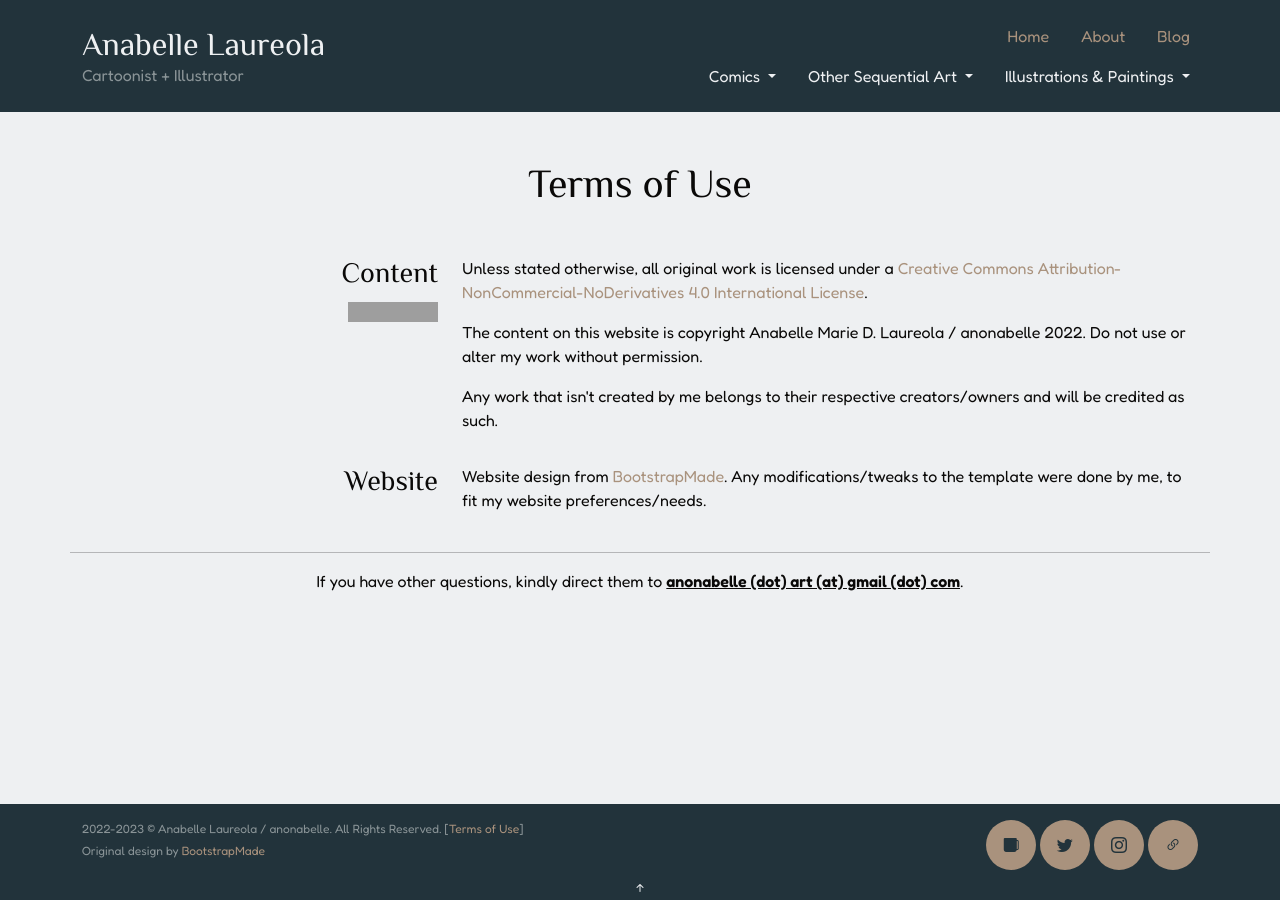
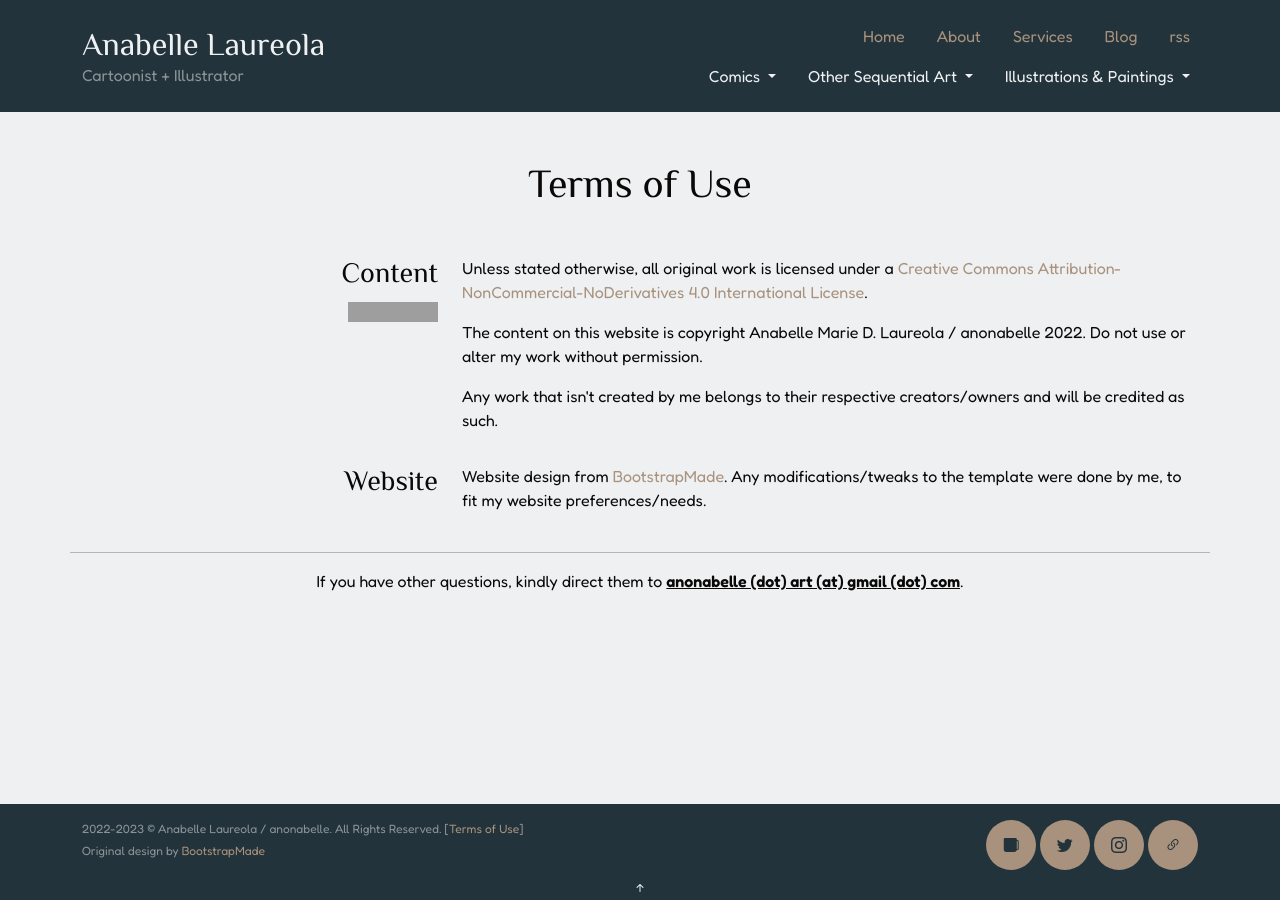
Before and after one commit to nabelore/nabelore.github.io, a Jekyll site: the page built from assets/html/tou.html, in a window 1280 px wide. Built offline with Jekyll 4.4.1, drawn with Linux system fonts in a browser that asks for light colours; grey boxes are pictures that could not be loaded.

Commit message:
Update navigation.yml
Add rss link.

```diff
--- a/_data/navigation.yml
+++ b/_data/navigation.yml
@@ -6,6 +6,11 @@
 - name: About
   permalink: /about
   link: /assets/html/about.html
+- name: Services
+  permalink: /services
+  link: /assets/html/services.html
 - name: Blog
   permalink: /blog
   link: /assets/html/blog.html
+- name: rss
+  permalink: /feed.xml
```
